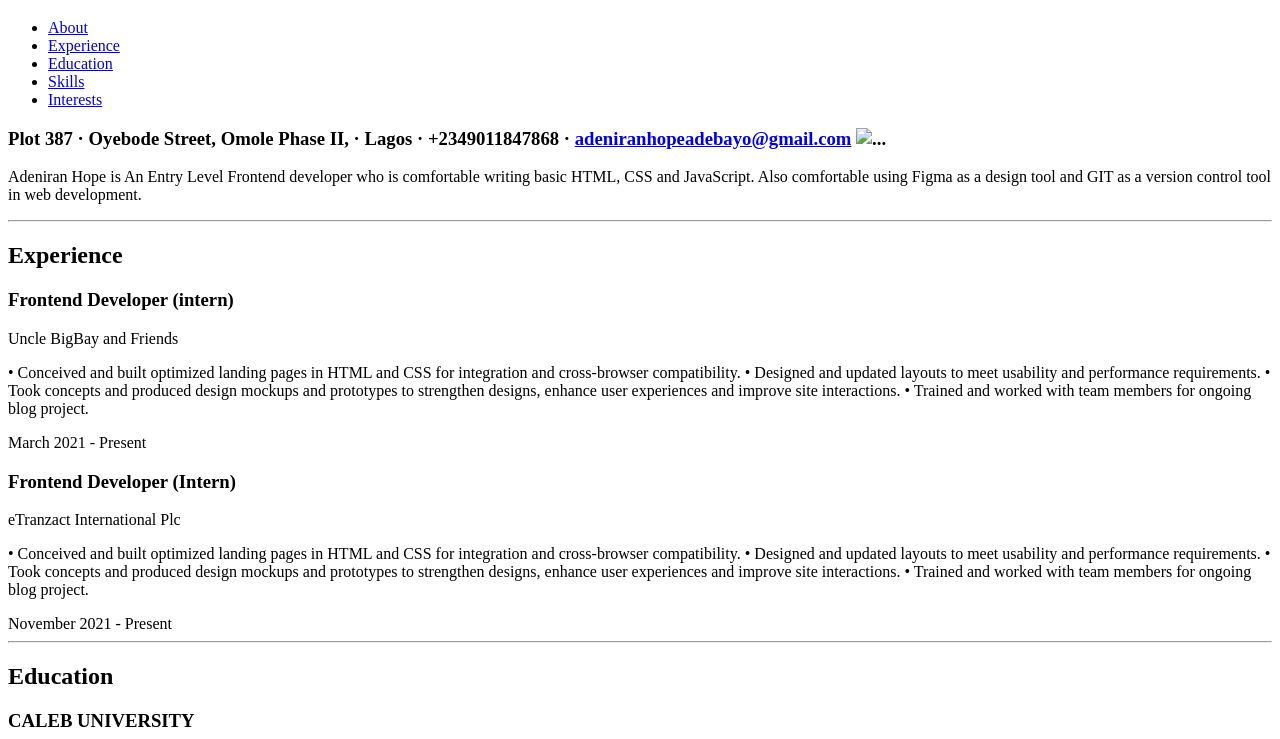
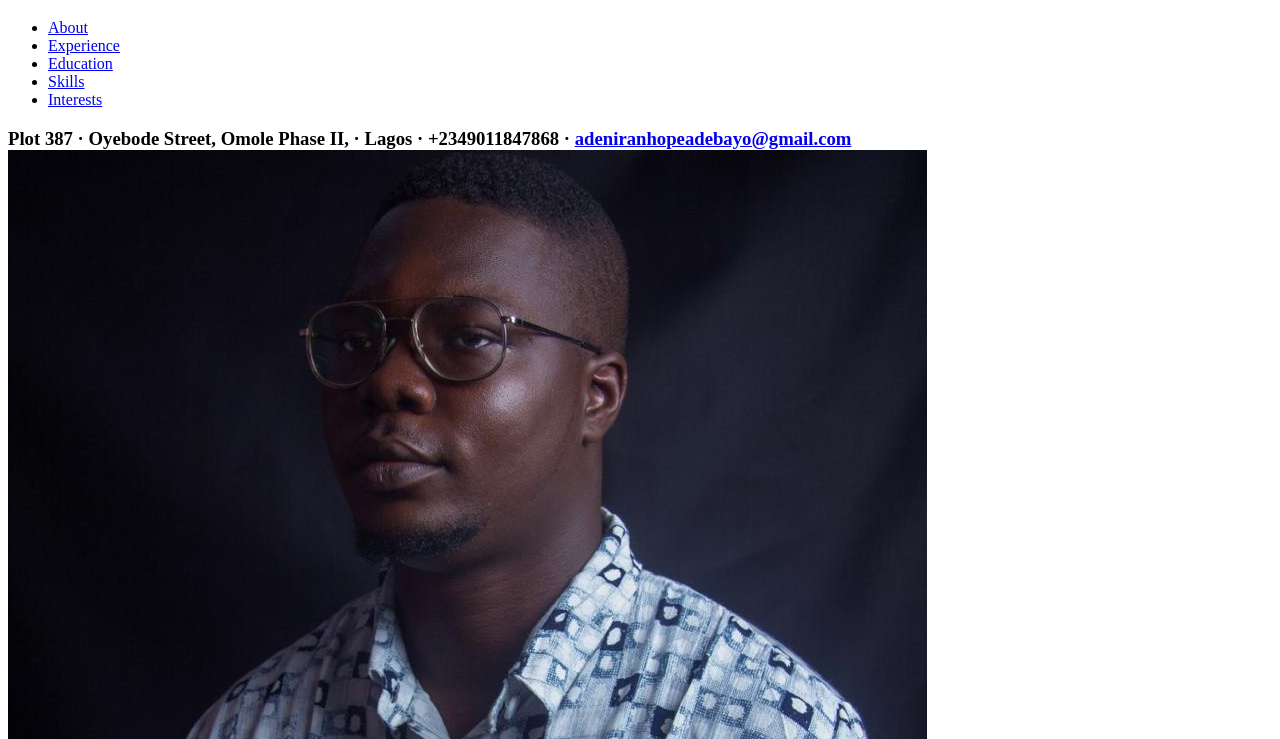
Before and after one commit to iraytee-code/Personal-Portfolio-Project, a plain HTML site: page index.html in a window 1280 px wide. Shown: the part 61-800 px from the top of the page. Drawn offline with Linux system fonts and the light colour scheme.

Commit message:
Changes to be committed:

```diff
--- a/index.html
+++ b/index.html
@@ -45,7 +45,7 @@
             ·
             <a href="#">adeniranhopeadebayo@gmail.com</a>
             <a>
-              <span><img src="./profile picture.jpeg" alt="..." /></span>
+              <span><img src="./images/profile picture.jpeg" alt="..." /></span>
             </a>
           </h3>
           <p>
```
Also changed, not shown: images/profile picture.jpeg (added).
